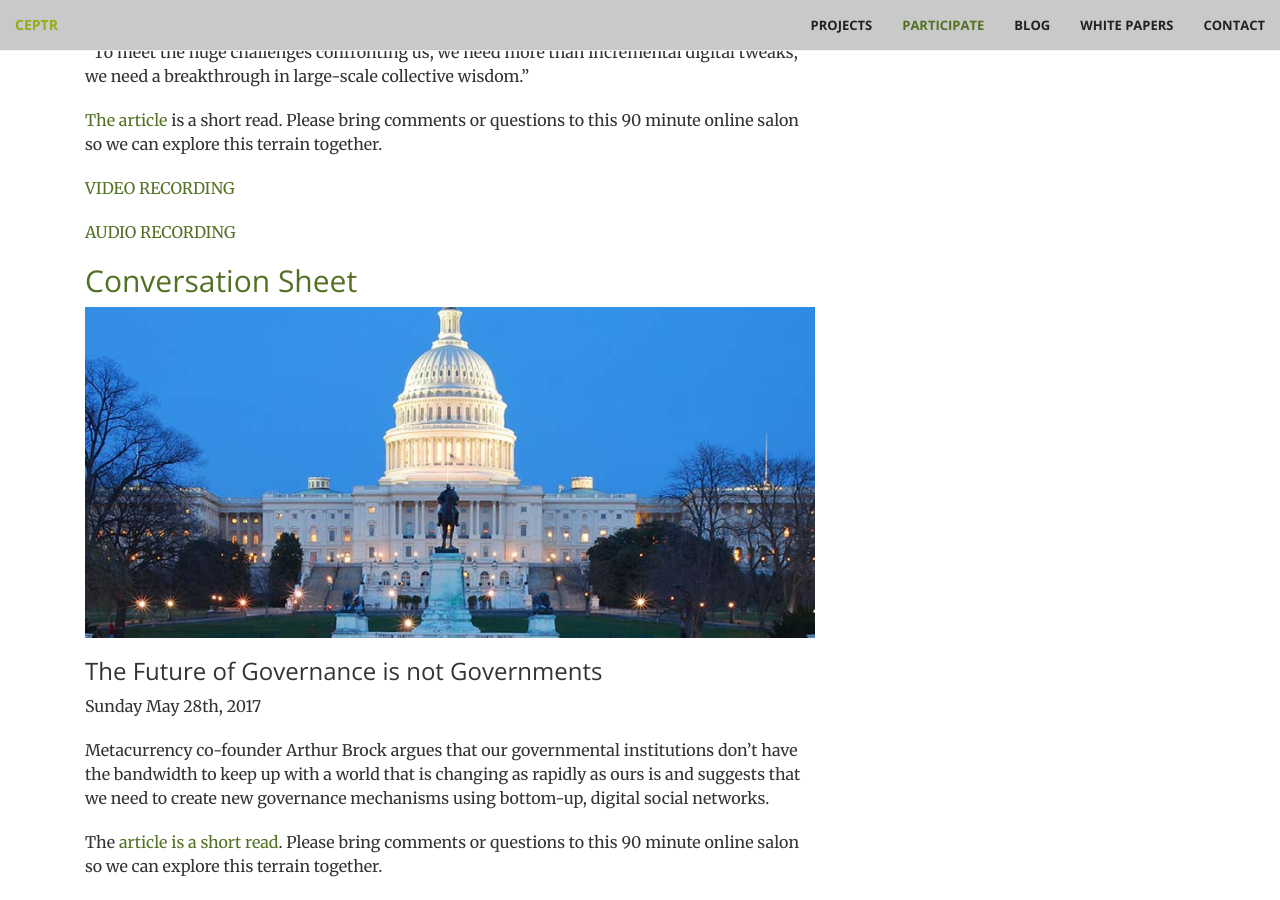
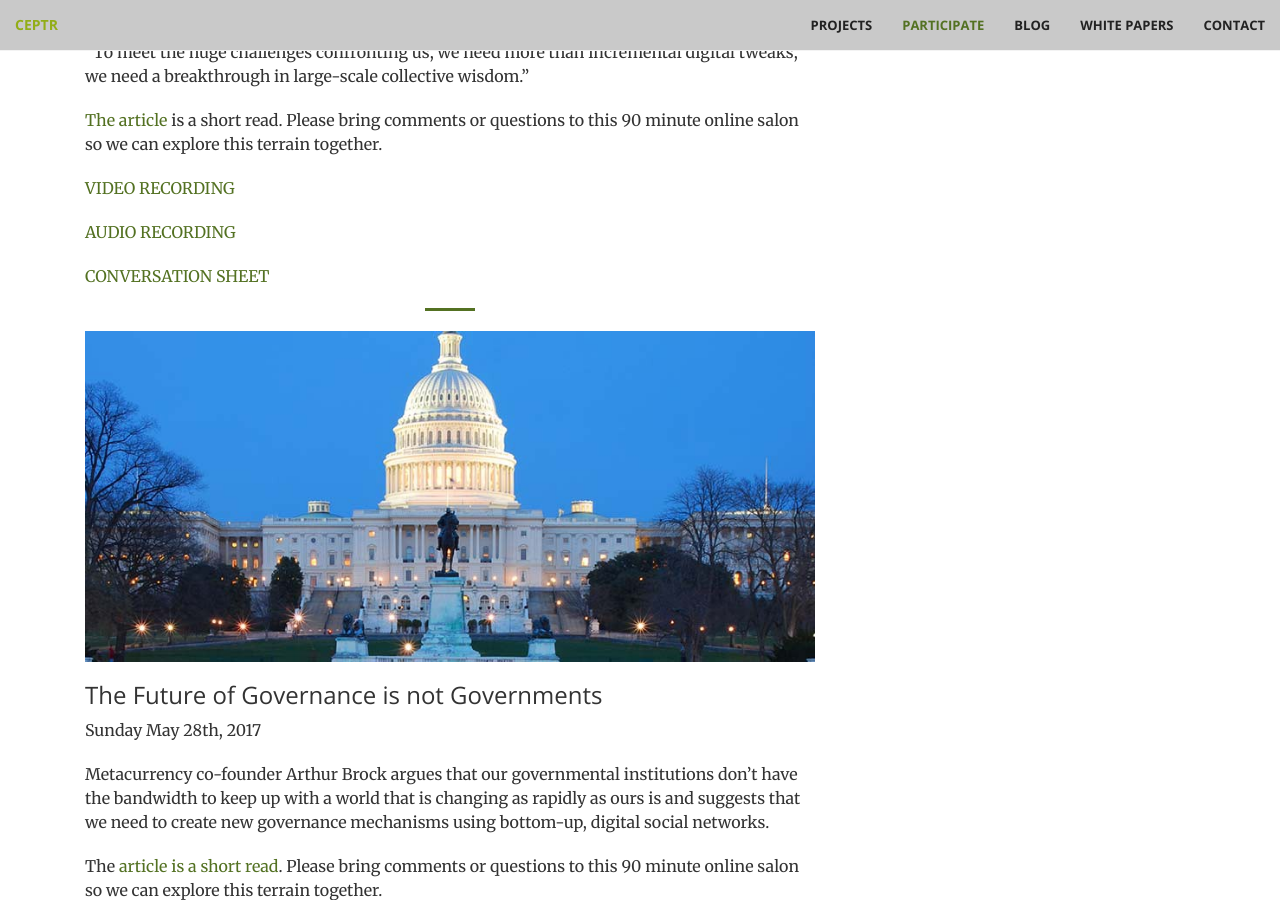
Before and after one commit to metacurrency/ceptr-org, a Jekyll site: the page built from _participate/salons.md, in a window 1280 px wide and 900 px high, scrolled down 1506 px. Built offline with Jekyll 4.4.1, drawn with Linux system fonts in a browser that asks for light colours; comment, search, counter and statistics services are not loaded.

```diff
--- a/_participate/salons.md
+++ b/_participate/salons.md
@@ -74,7 +74,8 @@ Join us for a dialogue with Metacurrency co-founder Arthur Brock about the Broke
 
 [AUDIO RECORDING](https://soundcloud.com/metacurrency/ceptr-salon-broken-assumptions-of-governance)
 
-[Conversation Sheet](https://docs.google.com/spreadsheets/d/1gUYfqf59ac4tcexQP1lO945OkoFUit0EnhW5NnQHZnw/edit#gid=0)
+[CONVERSATION SHEET](https://docs.google.com/spreadsheets/d/1gUYfqf59ac4tcexQP1lO945OkoFUit0EnhW5NnQHZnw/edit#gid=0)
+
 ----
 
 ![Voting](/images/government.jpeg){:class="img-responsive"}
```
